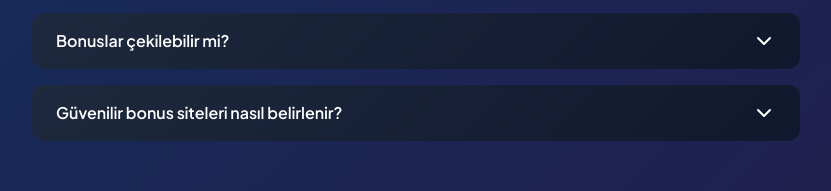
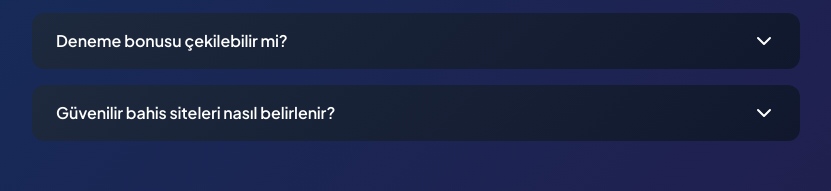
Before and after one commit to deneme-bonusu-guncel-2025/mayis, a plain HTML site: page index.html in a window 1280 px wide. Shown: the part 1944-2135 px from the top of the page, without its empty margins (224-1055 px from the left). Drawn offline with Linux system fonts and the light colour scheme.

Commit message:
Update index.html

```diff
--- a/index.html
+++ b/index.html
@@ -1060,7 +1060,7 @@
 
           <div class="faq-item">
             <div class="faq-question">
-              Bonuslar çekilebilir mi?
+              Deneme bonusu çekilebilir mi?
               <svg class="icon faq-icon" fill="none" stroke="currentColor" stroke-width="2" stroke-linecap="round" stroke-linejoin="round" viewBox="0 0 24 24">
                 <polyline points="6 9 12 15 18 9"></polyline>
               </svg>
@@ -1072,7 +1072,7 @@
 
           <div class="faq-item">
             <div class="faq-question">
-              Güvenilir bonus siteleri nasıl belirlenir?
+              Güvenilir bahis siteleri nasıl belirlenir?
               <svg class="icon faq-icon" fill="none" stroke="currentColor" stroke-width="2" stroke-linecap="round" stroke-linejoin="round" viewBox="0 0 24 24">
                 <polyline points="6 9 12 15 18 9"></polyline>
               </svg>
```
